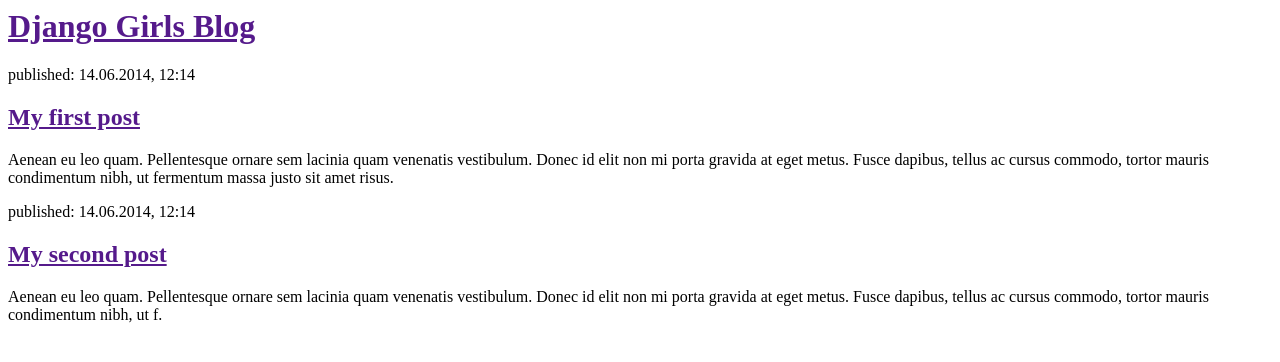
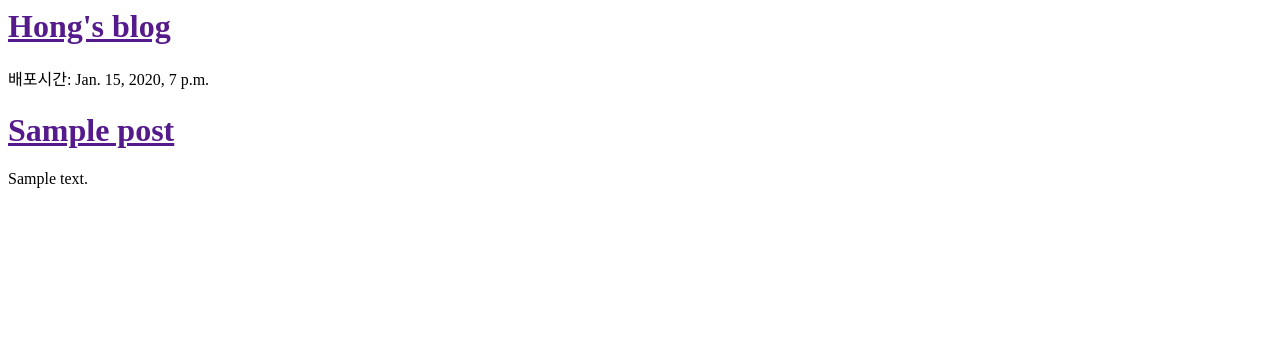
Before and after one commit to HongJeSeong/my-first-blog, a Django app: template blog/templates/blog/post_list.html in a window 1280 px wide. Shown: the top 362 px of the page. Run offline with Django 3.2, Linux system fonts and the light colour scheme; the template is opened without the code that fills it: values that come from a table or form of the project are taken from there, others are empty; tables that the repository leaves empty hold one stand-in row (values such as "Sample post").

Commit message:
modified

```diff
--- a/blog/models.py
+++ b/blog/models.py
@@ -3,17 +3,17 @@
 
 
 class Post(models.Model):
-    작성자 = models.ForeignKey('auth.User')
-    제목 = models.CharField(max_length=200)
-    내용 = models.TextField()
-    작성시간 = models.DateTimeField(
+    author = models.ForeignKey('auth.User')
+    title = models.CharField(max_length=200)
+    text = models.TextField()
+    created_date = models.DateTimeField(
             default=timezone.now)
-    배포시간 = models.DateTimeField(
+    published_date = models.DateTimeField(
             blank=True, null=True)
 
     def publish(self):
-        self.배포시간 = timezone.now()
+        self.published_date = timezone.now()
         self.save()
 
     def __str__(self):
-        return self.제목
+        return self.title
--- a/blog/templates/blog/post_list.html
+++ b/blog/templates/blog/post_list.html
@@ -1,22 +1,17 @@
   <html>
         <head>
-            <title>Django Girls blog</title>
+            <title>Hong's blog</title>
         </head>
         <body>
             <div>
-                <h1><a href="">Django Girls Blog</a></h1>
+                <h1><a href="">Hong's blog</a></h1>
             </div>
-
-            <div>
-                <p>published: 14.06.2014, 12:14</p>
-                <h2><a href="">My first post</a></h2>
-                <p>Aenean eu leo quam. Pellentesque ornare sem lacinia quam venenatis vestibulum. Donec id elit non mi porta gravida at eget metus. Fusce dapibus, tellus ac cursus commodo, tortor mauris condimentum nibh, ut fermentum massa justo sit amet risus.</p>
-            </div>
-
-            <div>
-                <p>published: 14.06.2014, 12:14</p>
-                <h2><a href="">My second post</a></h2>
-                <p>Aenean eu leo quam. Pellentesque ornare sem lacinia quam venenatis vestibulum. Donec id elit non mi porta gravida at eget metus. Fusce dapibus, tellus ac cursus commodo, tortor mauris condimentum nibh, ut f.</p>
-            </div>
+{% for post in posts %}
+<div>
+  <p>배포시간: {{ post.published_date }}</p>
+        <h1><a href="">{{ post.title }}</a></h1>
+        <p>{{ post.text|linebreaksbr }}</p>
+</div>
+{% endfor %}
         </body>
     </html>
--- a/blog/views.py
+++ b/blog/views.py
@@ -1,5 +1,7 @@
 from django.shortcuts import render
+from django.utils import timezone
+from .models import Post
 
-# Create your views here.
 def post_list(request):
-    return render(request, 'blog/post_list.html', {})
+    posts = Post.objects.filter(published_date__lte=timezone.now()).order_by('published_date')
+    return render(request, 'blog/post_list.html', {'posts':posts})
```
Also changed, not shown: blog/migrations/0002_auto_20160901_1347.py (added).
